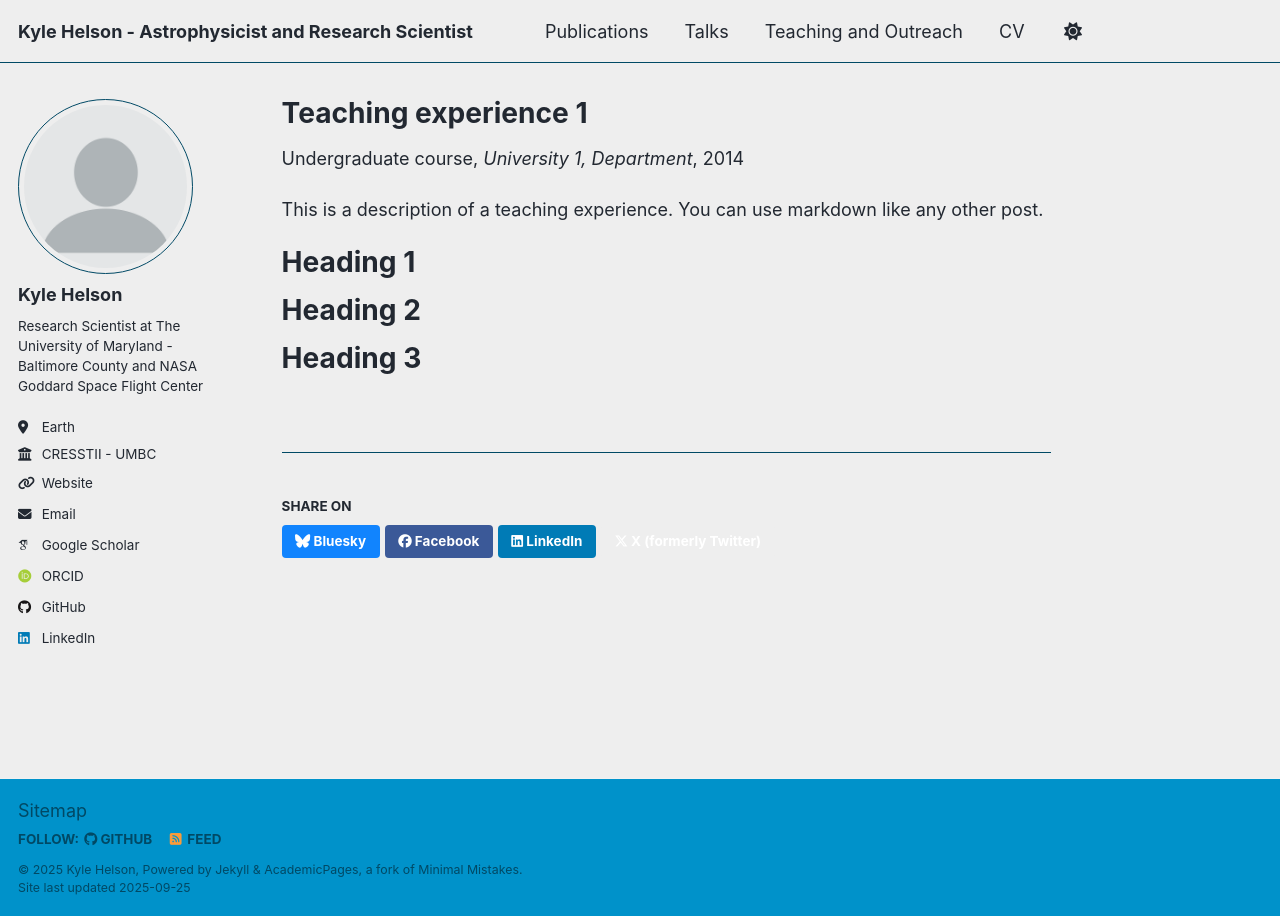
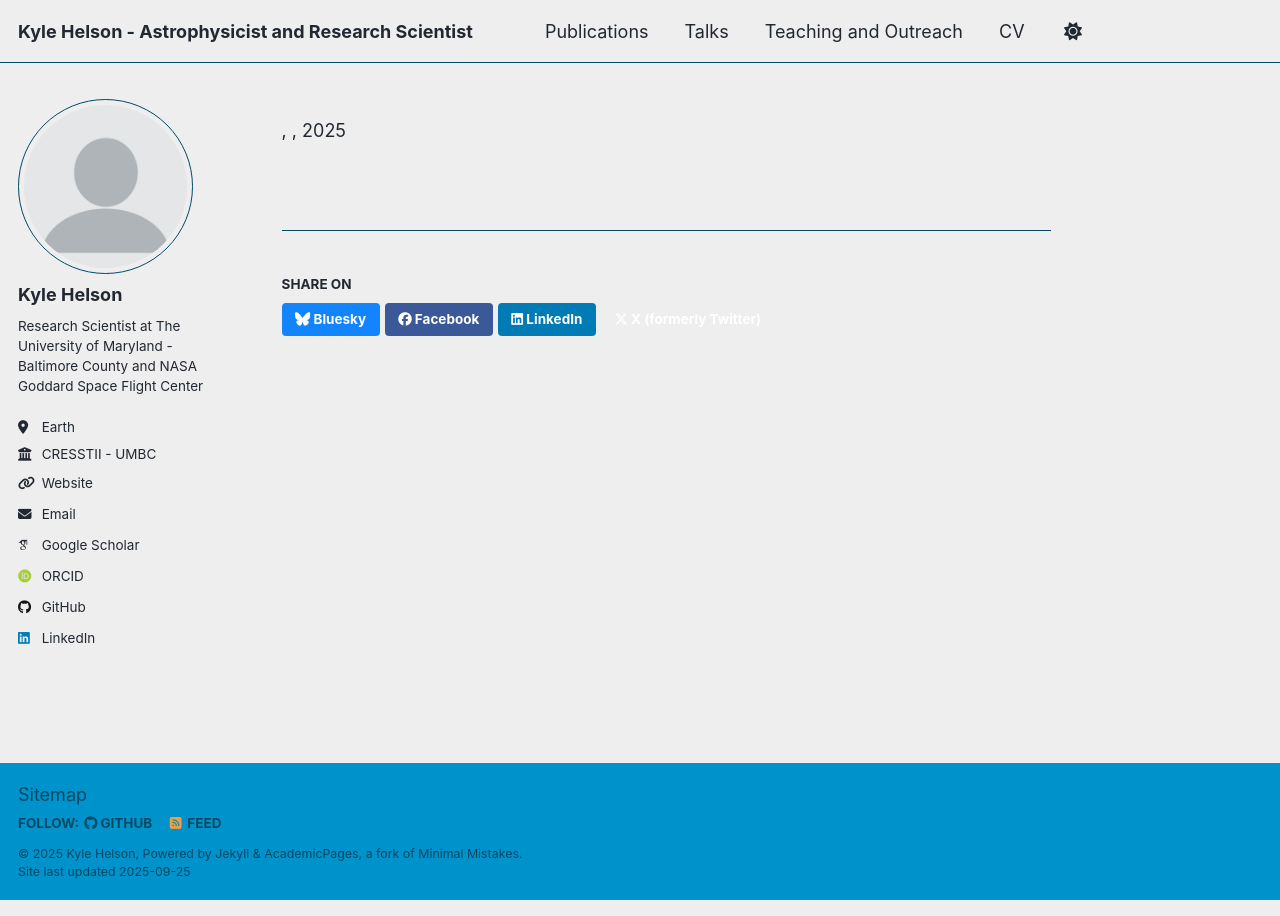
Before and after one commit to kylehelson/kylehelson.github.io, a Jekyll site: the page built from _teaching/2014-spring-teaching-1.md, in a window 1280 px wide. Built offline with Jekyll 4.4.1, drawn with Linux system fonts in a browser that asks for light colours; some web fonts are replaced; a script that is not in the unit is left out.

Commit message:
Update 2014-spring-teaching-1.md

```diff
--- a/_teaching/2014-spring-teaching-1.md
+++ b/_teaching/2014-spring-teaching-1.md
@@ -1,20 +1,9 @@
 ---
-title: "Teaching experience 1"
-collection: teaching
-type: "Undergraduate course"
-permalink: /teaching/2014-spring-teaching-1
-venue: "University 1, Department"
-date: 2014-01-01
-location: "City, Country"
+title: #"Teaching experience 1"
+collection: #teaching
+type:# "Undergraduate course"
+permalink:# /teaching/2014-spring-teaching-1
+venue:# "University 1, Department"
+date:# 2014-01-01
+location: #"City, Country"
 ---
-
-This is a description of a teaching experience. You can use markdown like any other post.
-
-Heading 1
-======
-
-Heading 2
-======
-
-Heading 3
-======
```
